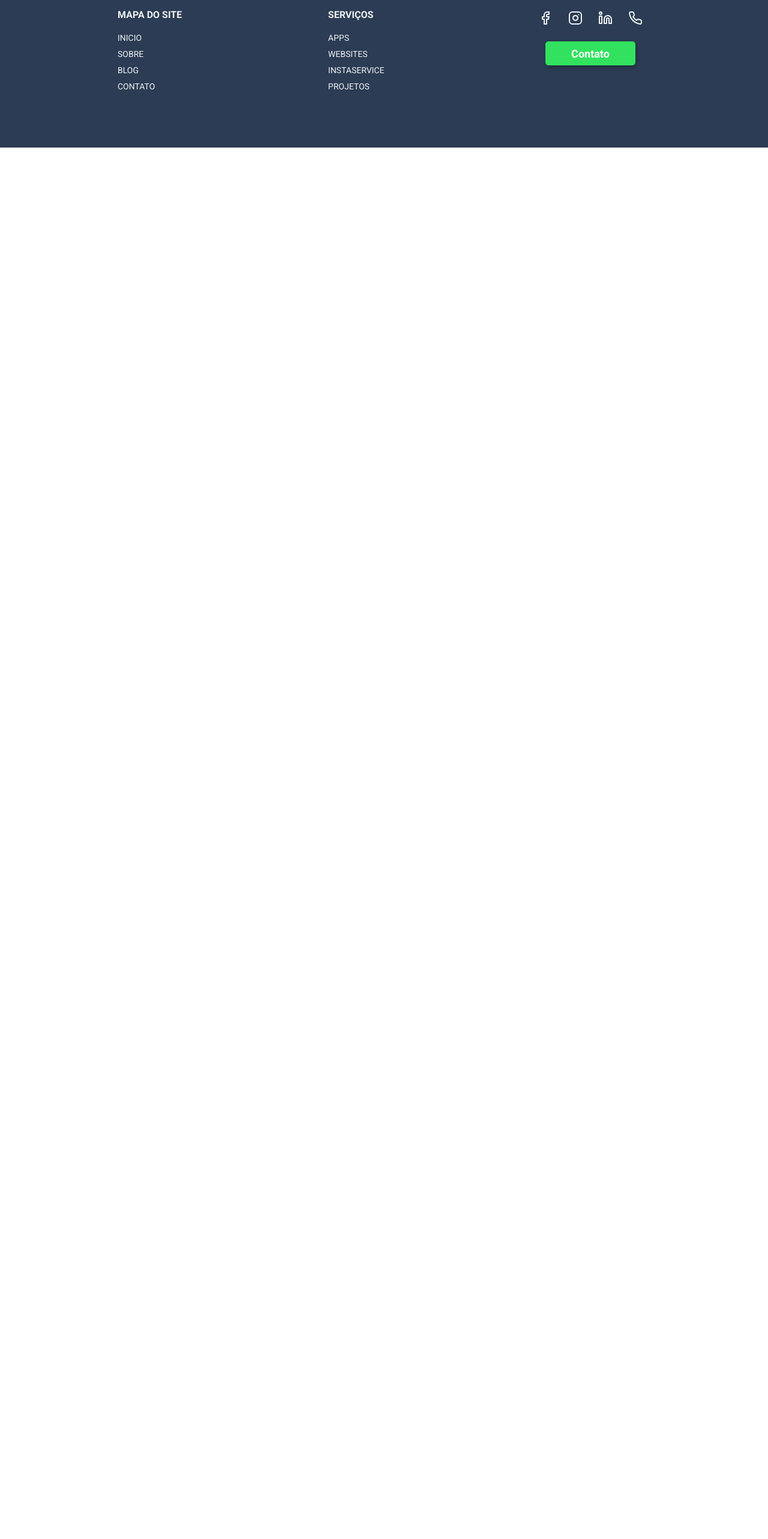
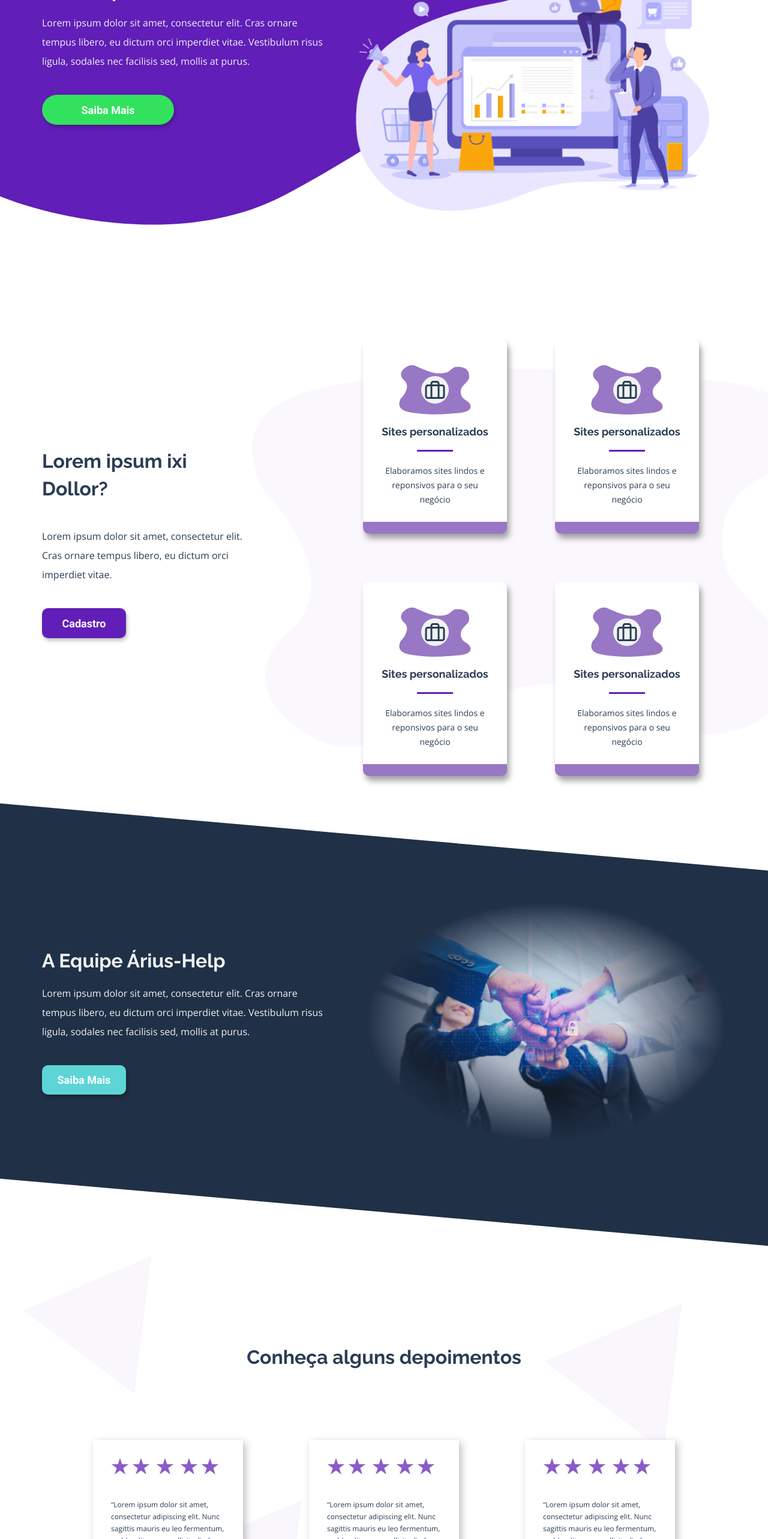
Before and after one commit to arius-help-dev/ariushelp-website, a React (Create React App) app in the folder web/: page / in a window 1280 px wide. Shown: the part 234-2800 px from the top of the page at 60% size. Before the commit the page ends 800 px from the top, so only its background shows below. Built offline with nearby package versions, Linux system fonts and the light colour scheme.

Commit message:
Component Footer: agora esta responsivo

```diff
--- a/web/src/components/Footer/index.js
+++ b/web/src/components/Footer/index.js
@@ -44,24 +44,24 @@ const Footer = () => {
         <div className="last-column">
           <ul>
             <li>
-              <Link to="#">
+              <a href="https://www.facebook.com/ariushelp" target="_blank" rel="noopener noreferrer" >
                 <FiFacebook size={24} />
-              </Link>
+              </a>
             </li>
             <li>
-              <Link to="#">
+              <a href="https://www.instagram.com/ariushelp/" target="_blank" rel="noopener noreferrer" >
                 <FiInstagram size={24} />
-              </Link>
+              </a>
             </li>
             <li>
-              <Link to="#">
+              <a href="https://linkedin.com/company/arius-help" target="_blank" rel="noopener noreferrer" >
                 <FiLinkedin size={24} />
-              </Link>
+              </a>
             </li>
             <li>
-              <Link to="#">
+              <a href="https://api.whatsapp.com/send?phone=558381556449&text=Ol%C3%A1%20%C3%81rius-Help!" target="_blank" rel="noopener noreferrer">
                 <FiPhone size={24} />
-              </Link>
+              </a>
             </li>
           </ul>
           <Link to="/contato" className="button">
@@ -69,7 +69,7 @@ const Footer = () => {
           </Link>
         </div>
       </div>
-      {/* <span>Árius-Help&copy; 2020 - Alguns Direitos Reservados.</span> */}
+      <span>Árius-Help&copy; 2020 - Alguns Direitos Reservados.</span>
     </footer>
   );
 };
--- a/web/src/components/Footer/styles.css
+++ b/web/src/components/Footer/styles.css
@@ -1,11 +1,12 @@
 footer {
-  margin-top: 160px;
-  width: 100vw;
+  margin-top: 80px;
+  width: 100%;
   min-height: 320px;
   background-color: var(--dark);
   display: flex;
   flex-direction: column;
   justify-content: center;
+  align-items: center;
 }
 
 footer b, footer a {
@@ -14,10 +15,11 @@ footer b, footer a {
 
 footer .row {
   max-width: 1360px;
-  padding: 0px 196px;
+  padding: 0 20px;
   display: flex;
   flex-direction: row;
-  justify-content: space-between;
+  justify-content: center;
+  flex-wrap: wrap;
 }
 
 footer .row b {
@@ -30,6 +32,10 @@ footer .row .first-column,
 footer .row .second-column {
   display: flex;
   flex-direction: column;
+}
+
+footer .row .second-column {
+  margin: 0px 240px;
 }
 
 footer .row .first-column ul,
@@ -96,3 +102,61 @@ footer .button {
   background-color: var(--green);
   border-radius: 5px;
 }
+
+footer span {
+  color: #7286A1;
+  text-align: center;
+  margin-bottom: 10px;
+  font-family: "Roboto", sans-serif;
+}
+
+@media (max-width: 1080px) {
+  footer .row .second-column {
+    margin: 0px 220px;
+  }
+}
+
+@media (max-width: 940px) {
+  footer .row .second-column {
+    margin: 0px 80px;
+  }
+}
+
+@media (max-width: 600px) {
+  footer .row {
+    margin: 40px 0px;
+  }
+
+  footer .row .last-column {
+    margin: 0px 100px;
+    margin-top: 40px;
+  }
+
+  footer .row .second-column {
+    margin-right: 0px;
+    margin-left: 160px;
+  }
+}
+
+@media (max-width: 460px) {
+  footer .row .last-column {
+    margin: 0px 0px;
+    margin-top: 40px;
+  }
+}
+
+@media (max-width: 400px) {
+  footer {
+    margin-top: 0px;
+    min-height: 200px;
+  }
+
+  footer .row .first-column,
+  footer .row .second-column {
+    display: none;
+  }
+
+  footer .row .last-column {
+    margin: 0px;
+  }
+}
--- a/web/src/pages/Home/index.js
+++ b/web/src/pages/Home/index.js
@@ -15,106 +15,106 @@ import profileImage from "../../assets/edvaldojunior.jpg";
 
 const Home = () => {
   return (
-    <Footer />
-    // <>
-    //   <Navbar />
+    <>
+      <Navbar />
 
-    //   <main>
-    //     <div className="row">
-    //       <div className="first-column">
-    //         <h1>Lorem Ipsum Dollor</h1>
-    //         <p>Lorem ipsum dolor sit amet, consectetur elit. Cras ornare tempus libero, eu dictum orci imperdiet vitae. Vestibulum risus ligula, sodales nec facilisis sed, mollis at purus.</p>
-    //         <Link className="button green" to="/servicos/e-commerce">Saiba Mais</Link>
-    //       </div>
-    //       <div className="last-column">
-    //         <img src={mainBusiness} alt="e-commerce" />
-    //       </div>
-    //     </div>
-    //   </main>
+      <main>
+        <div className="row">
+          <div className="first-column">
+            <h1>Lorem Ipsum Dollor</h1>
+            <p>Lorem ipsum dolor sit amet, consectetur elit. Cras ornare tempus libero, eu dictum orci imperdiet vitae. Vestibulum risus ligula, sodales nec facilisis sed, mollis at purus.</p>
+            <Link className="button green" to="/servicos/e-commerce">Saiba Mais</Link>
+          </div>
+          <div className="last-column">
+            <img src={mainBusiness} alt="e-commerce" />
+          </div>
+        </div>
+      </main>
 
-    //   <section id="intro-services">
-    //     <div className="row">
-    //       <div className="first-column">
-    //         <h1>Lorem ipsum ixi Dollor?</h1>
-    //         <p>
-    //           Lorem ipsum dolor sit amet, consectetur elit. Cras ornare tempus libero,
-    //           eu dictum orci imperdiet vitae.
-    //         </p>
-    //         <Link to="#" className="button">Cadastro</Link>
-    //       </div>
-    //       <div className="last-column">
-    //         <ServiceCard
-    //           title="Sites personalizados"
-    //           text="Elaboramos sites lindos e reponsivos para o seu negócio"
-    //           url={briefCase}
-    //         />
-    //         <ServiceCard
-    //           title="Sites personalizados"
-    //           text="Elaboramos sites lindos e reponsivos para o seu negócio"
-    //           url={briefCase}
-    //         />
-    //         <ServiceCard
-    //           title="Sites personalizados"
-    //           text="Elaboramos sites lindos e reponsivos para o seu negócio"
-    //           url={briefCase}
-    //         />
-    //         <ServiceCard
-    //           title="Sites personalizados"
-    //           text="Elaboramos sites lindos e reponsivos para o seu negócio"
-    //           url={briefCase}
-    //         />
-    //       </div>
-    //     </div>
-    //   </section>
+      <section id="intro-services">
+        <div className="row">
+          <div className="first-column">
+            <h1>Lorem ipsum ixi Dollor?</h1>
+            <p>
+              Lorem ipsum dolor sit amet, consectetur elit. Cras ornare tempus libero,
+              eu dictum orci imperdiet vitae.
+            </p>
+            <Link to="#" className="button">Cadastro</Link>
+          </div>
+          <div className="last-column">
+            <ServiceCard
+              title="Sites personalizados"
+              text="Elaboramos sites lindos e reponsivos para o seu negócio"
+              url={briefCase}
+            />
+            <ServiceCard
+              title="Sites personalizados"
+              text="Elaboramos sites lindos e reponsivos para o seu negócio"
+              url={briefCase}
+            />
+            <ServiceCard
+              title="Sites personalizados"
+              text="Elaboramos sites lindos e reponsivos para o seu negócio"
+              url={briefCase}
+            />
+            <ServiceCard
+              title="Sites personalizados"
+              text="Elaboramos sites lindos e reponsivos para o seu negócio"
+              url={briefCase}
+            />
+          </div>
+        </div>
+      </section>
 
-    //   <section id="intro-about">
-    //     <div className="row">
-    //       <div className="first-column">
-    //         <h1>A Equipe Árius-Help</h1>
-    //         <p>
-    //           Lorem ipsum dolor sit amet, consectetur elit. Cras ornare tempus libero, eu dictum orci imperdiet vitae. Vestibulum risus ligula, sodales nec facilisis sed, mollis at purus.
-    //         </p>
-    //         <Link to="/about" className="button">Saiba Mais</Link>
-    //       </div>
-    //       <div className="last-column">
-    //         <img src={mainTeam} alt="AriusTeam" />
-    //       </div>
-    //     </div>
-    //   </section>
+      <section id="intro-about">
+        <div className="row">
+          <div className="first-column">
+            <h1>A Equipe Árius-Help</h1>
+            <p>
+              Lorem ipsum dolor sit amet, consectetur elit. Cras ornare tempus libero, eu dictum orci imperdiet vitae. Vestibulum risus ligula, sodales nec facilisis sed, mollis at purus.
+            </p>
+            <Link to="/about" className="button">Saiba Mais</Link>
+          </div>
+          <div className="last-column">
+            <img src={mainTeam} alt="AriusTeam" />
+          </div>
+        </div>
+      </section>
 
-    //   <section id="testimonials">
-    //     <h1>Conheça alguns depoimentos</h1>
-    //     <div className="cards-container">
-    //       <TestimonialCard
-    //         rank="5"
-    //         text="Lorem ipsum dolor sit amet, consectetur adipiscing elit. Nunc sagittis mauris eu leo fermentum,
-    //         eu blandit neque sollicitudin."
-    //         profileUrl={profileImage}
-    //         author="Edvaldo Junior"
-    //         ocupation="Desenvolvedor Fullstack"
-    //       />
+      <section id="testimonials">
+        <h1>Conheça alguns depoimentos</h1>
+        <div className="cards-container">
+          <TestimonialCard
+            rank="5"
+            text="Lorem ipsum dolor sit amet, consectetur adipiscing elit. Nunc sagittis mauris eu leo fermentum,
+            eu blandit neque sollicitudin."
+            profileUrl={profileImage}
+            author="Edvaldo Junior"
+            ocupation="Desenvolvedor Fullstack"
+          />
 
-    //       <TestimonialCard
-    //         rank="5"
-    //         text="Lorem ipsum dolor sit amet, consectetur adipiscing elit. Nunc sagittis mauris eu leo fermentum,
-    //         eu blandit neque sollicitudin."
-    //         profileUrl={profileImage}
-    //         author="Edvaldo Junior"
-    //         ocupation="Desenvolvedor Fullstack"
-    //       />
+          <TestimonialCard
+            rank="5"
+            text="Lorem ipsum dolor sit amet, consectetur adipiscing elit. Nunc sagittis mauris eu leo fermentum,
+            eu blandit neque sollicitudin."
+            profileUrl={profileImage}
+            author="Edvaldo Junior"
+            ocupation="Desenvolvedor Fullstack"
+          />
 
-    //       <TestimonialCard
-    //         rank="5"
-    //         text="Lorem ipsum dolor sit amet, consectetur adipiscing elit. Nunc sagittis mauris eu leo fermentum,
-    //         eu blandit neque sollicitudin."
-    //         profileUrl={profileImage}
-    //         author="Edvaldo Junior"
-    //         ocupation="Desenvolvedor Fullstack"
-    //       />
-    //     </div>
-    //   </section>
+          <TestimonialCard
+            rank="5"
+            text="Lorem ipsum dolor sit amet, consectetur adipiscing elit. Nunc sagittis mauris eu leo fermentum,
+            eu blandit neque sollicitudin."
+            profileUrl={profileImage}
+            author="Edvaldo Junior"
+            ocupation="Desenvolvedor Fullstack"
+          />
+        </div>
+      </section>
 
-    // </Footer>
+      <Footer />
+    </>
   );
 };
 
--- a/web/src/pages/Home/styles.css
+++ b/web/src/pages/Home/styles.css
@@ -321,6 +321,7 @@ main .last-column img{
   font-size: 2rem;
   font-weight: bold;
   margin-bottom: 120px;
+  text-align: center;
 }
 
 #testimonials .cards-container {
@@ -339,3 +340,27 @@ main .last-column img{
     margin: 0 30px;
   }
 }
+
+@media (max-width: 960px) {
+  .cards-container .testimonial-card:last-child  {
+    display: none;
+  }
+}
+
+@media (max-width: 640px) {
+  .cards-container {
+    flex-direction: column !important;
+  }
+
+  .cards-container .testimonial-card  {
+    margin-top: 80px;
+  }
+
+  .cards-container .testimonial-card:first-child  {
+    margin-top: 0px;
+  }
+
+  .cards-container .testimonial-card:last-child  {
+    display: flex;
+  }
+}
```
